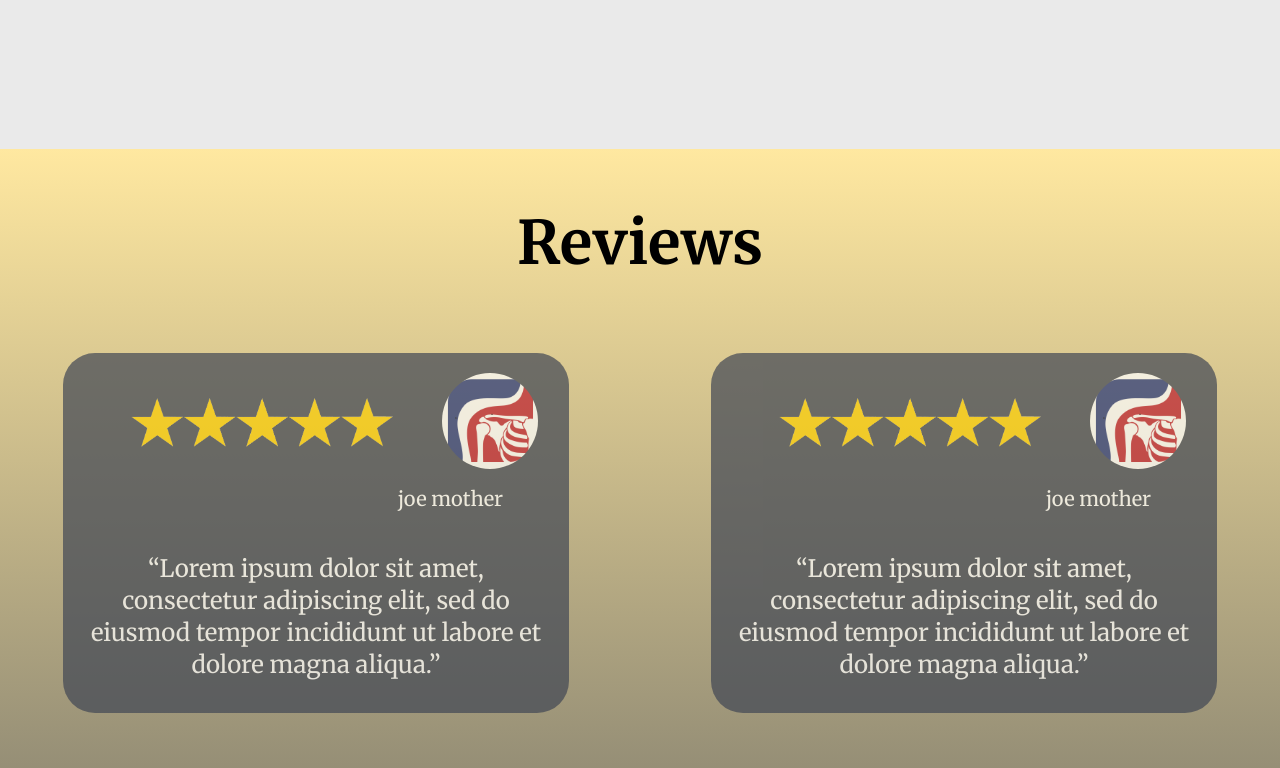
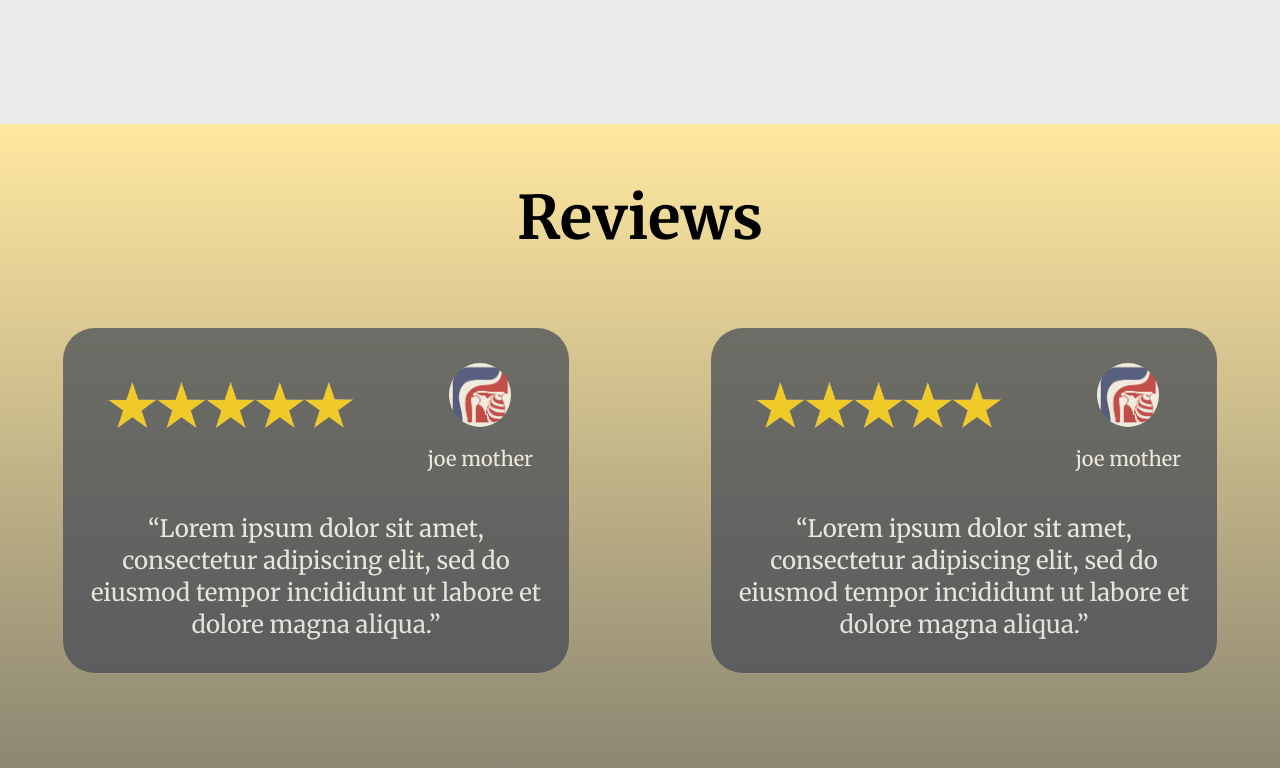
Before and after one commit to AgnethaDMello/aks-website, a Nuxt app in the folder project/: page / in a window 1280 px wide. Shown: the part 2460-3228 px from the top of the page. Built offline with nearby package versions, Linux system fonts and the light colour scheme.

Commit message:
reviews are good!

```diff
--- a/project/pages/index.vue
+++ b/project/pages/index.vue
@@ -88,8 +88,8 @@
         </p>
       </div>
     </div>
-    <div class="h-[60rem] bg-light-gray">
-      <h2 class="text-center text-6xl font-black pt-[10rem]">Services</h2>
+    <div class="h-auto bg-light-gray pb-20">
+      <h2 class="text-center text-6xl font-black pt-[10rem] pb-10">Services</h2>
       <div class="m-20 grid grid-cols-4">
         <div>
           <img
@@ -141,27 +141,31 @@
         </div>
       </div>
     </div>
-    <div class="bg-gradient-to-b from-yellow to-dark-gray h-[70rem]">
+    <div class="bg-gradient-to-b from-yellow to-dark-gray h-auto pb-20">
       <h2 class="text-center text-6xl font-black pt-[4rem]">Reviews</h2>
-      <div class="justify-items-center grid grid-cols-2 gap-4">
+      <div class="justify-items-center flex flex-col md:grid grid-cols-2 gap-4">
         <div
           v-for="review in reviews"
           :key="review.id"
-          class="bg-dark-gray opacity-70 w-[80%] mt-20 text-white rounded-[2rem]"
+          class="bg-dark-gray opacity-70 w-[80%] mt-20 text-white rounded-[2rem] relative mx-auto"
         >
           <img
             src="5stars.png"
             alt="5 stars"
-            class="w-[21%] ml-16 mt-6 absolute"
+            class="w-[50%] top-[10%] left-[8%] absolute"
           />
+          <div
+            class="flex flex-col justify-center items-center relative ml-[65%] mt-[7%]"
+          >
             <img
               :src="review.pfp"
               alt="User profile picture"
-            class="w-[6rem] h-[6rem] ml-[75%] mt-5 rounded-[100%]"
+              class="w-[35%] rounded-[100%]"
             />
-          <h3 class="text-xl text-right mr-[13%] mt-[1rem]">
+            <h3 class="text-xl mt-[10%]">
               {{ review.name }}
             </h3>
+          </div>
           <p class="text-2xl text-center p-5 mt-5 mb-3">
             {{ review.testimonial }}
           </p>
```
Lines whose indentation alone changed are shown as unchanged.
